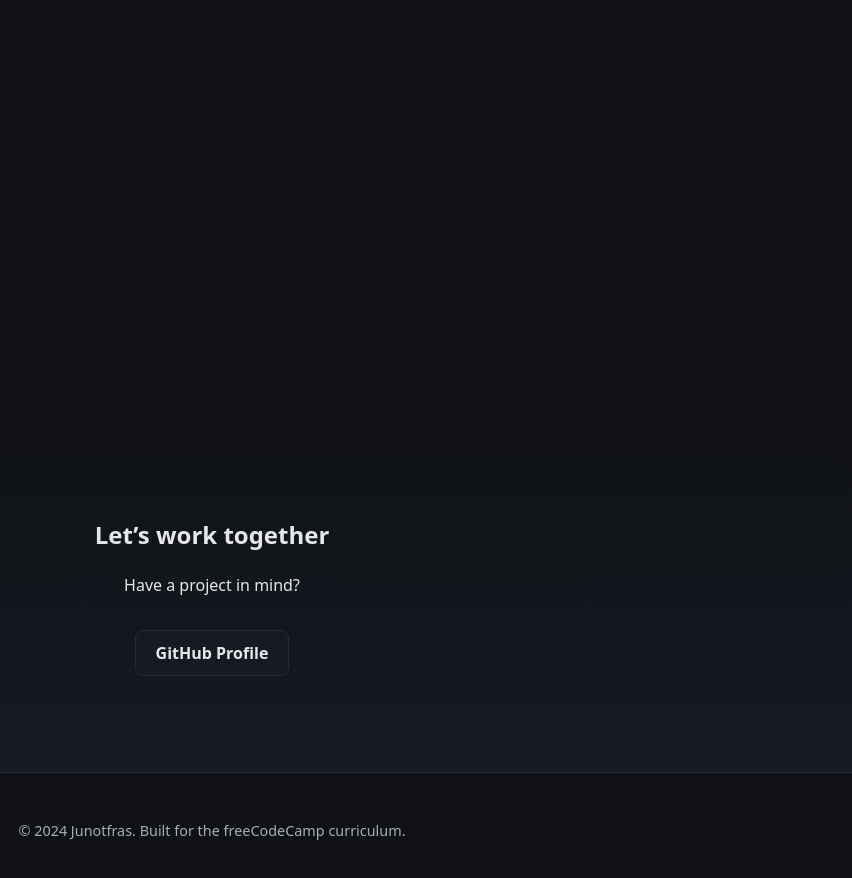
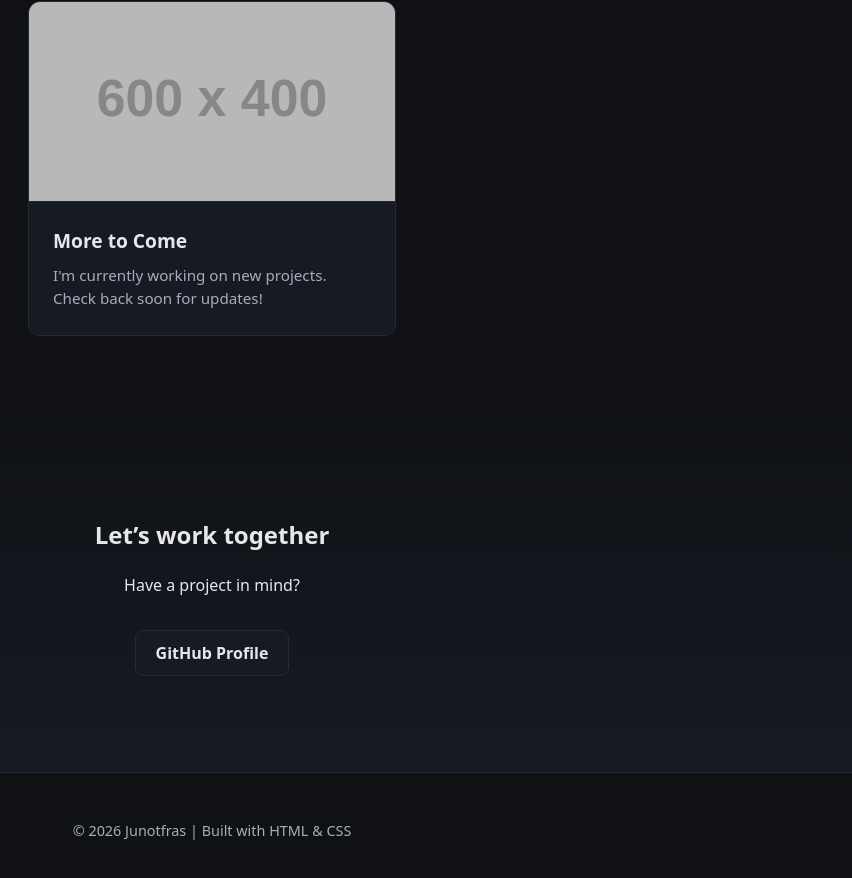
Before and after one commit to Junotfras/portfolio, a plain HTML site: page index.html in a window 1280 px wide. Shown: the part 1355-2233 px from the top of the page, 428-1280 px from the left. Drawn offline with Linux system fonts and the light colour scheme; placeholder pictures from the web are drawn by us.

Commit message:
Update index.html

```diff
--- a/index.html
+++ b/index.html
@@ -60,6 +60,16 @@
               <p class="tile-desc">Interactive DOM manipulation and string injection.</p>
             </div>
           </a>
+        <div class="project-tile">
+  <img src="https://placehold.co/600x400/262b36/7aa2f7?text=Coming+Soon" alt="Work in Progress">
+
+  <div class="tile-content">
+    <h3 class="tile-title">More to Come</h3>
+    <p class="tile-desc">
+      I'm currently working on new projects. Check back soon for updates!
+    </p>
+  </div>
+</div>
 
       </div> </section>
 
@@ -79,9 +89,7 @@
 
   <footer>
     <p>
-        © 2024 Junotfras. Built for the
-        <a href="https://www.freecodecamp.org/" target="_blank" rel="noopener">freeCodeCamp</a> curriculum.
-    </p>
+   <p>&copy; 2026 Junotfras | Built with HTML & CSS</p>
   </footer>
 
   <script src="script.js"></script>
```
